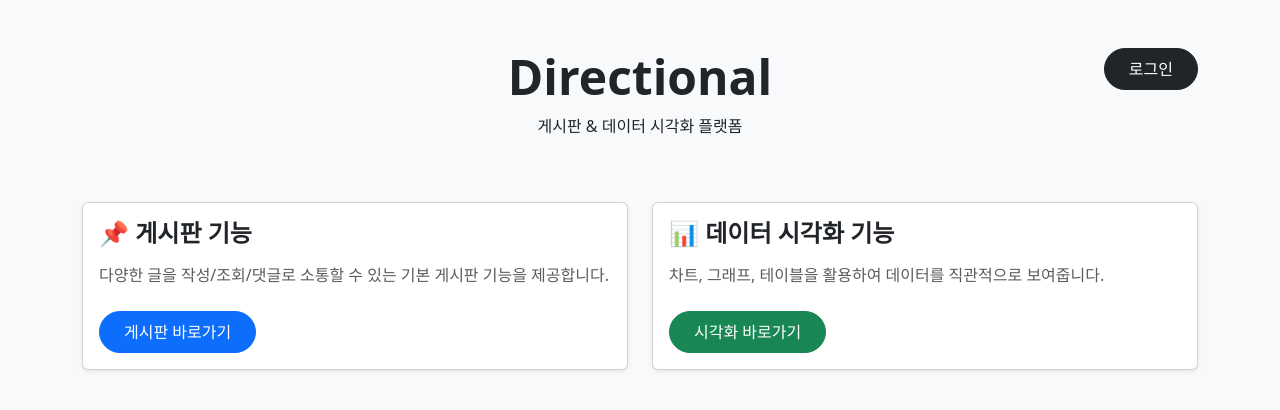
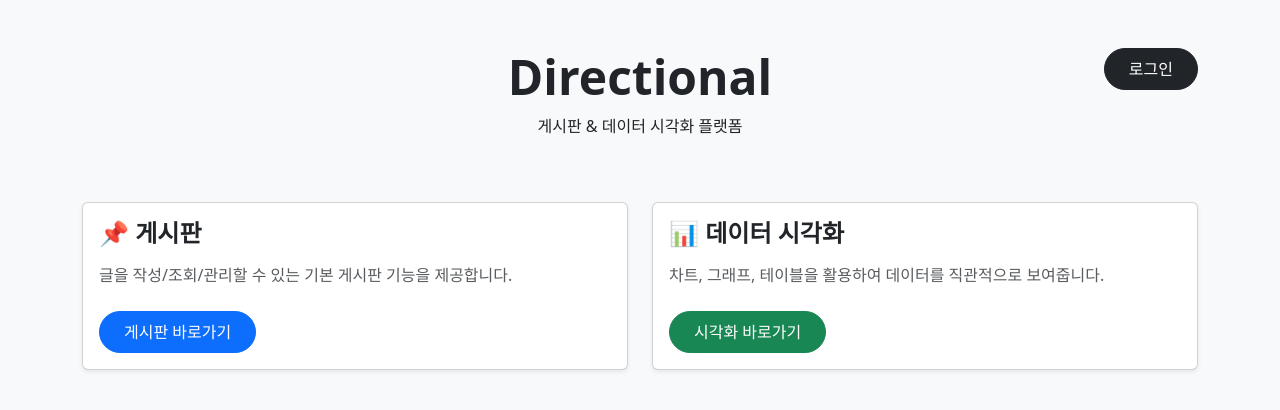
Before and after one commit to DoYoHan/directional, a Next.js app: page / in a window 1280 px wide. Shown: the top 410 px of the page. Built offline with nearby package versions, Linux system fonts and the light colour scheme.

Commit message:
게시판 API 반영

```diff
--- a/app/page.tsx
+++ b/app/page.tsx
@@ -52,9 +52,9 @@ export default function Home() {
           <div className="col-12 col-md-6">
             <div className="card shadow-sm h-100">
               <div className="card-body">
-                <h2 className="h4 fw-semibold mb-3">📌 게시판 기능</h2>
+                <h2 className="h4 fw-semibold mb-3">📌 게시판</h2>
                 <p className="text-muted mb-4">
-                  다양한 글을 작성/조회/댓글로 소통할 수 있는 기본 게시판 기능을 제공합니다.
+                  글을 작성/조회/관리할 수 있는 기본 게시판 기능을 제공합니다.
                 </p>
                 <button
                   className="btn btn-primary rounded-pill px-4 py-2"
@@ -70,7 +70,7 @@ export default function Home() {
           <div className="col-12 col-md-6">
             <div className="card shadow-sm h-100">
               <div className="card-body">
-                <h2 className="h4 fw-semibold mb-3">📊 데이터 시각화 기능</h2>
+                <h2 className="h4 fw-semibold mb-3">📊 데이터 시각화</h2>
                 <p className="text-muted mb-4">
                   차트, 그래프, 테이블을 활용하여 데이터를 직관적으로 보여줍니다.
                 </p>
```
